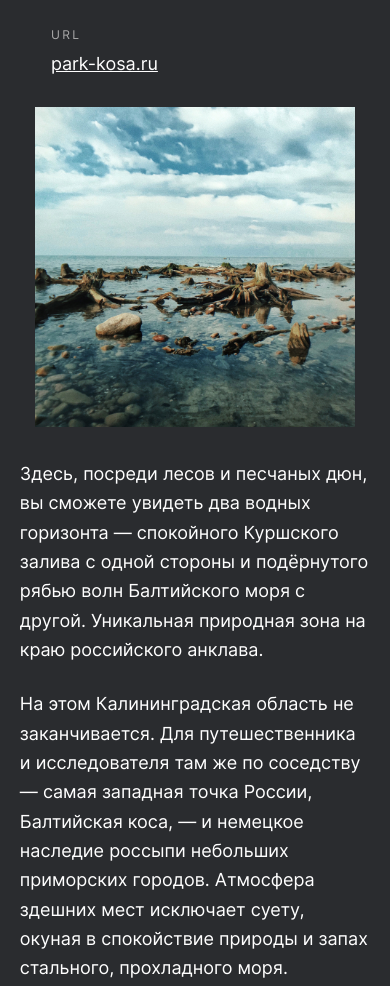
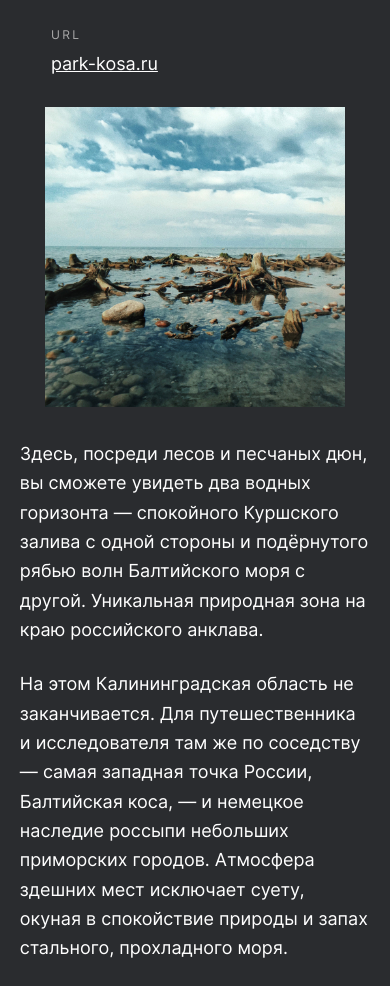
Before and after one commit to naruls/russian-travel, a plain HTML site: page index.html in a window 390 px wide. Shown: the part 1896-2882 px from the top of the page. Drawn offline with Linux system fonts and the light colour scheme.

```diff
--- a/blocks/place/__image/place__image.css
+++ b/blocks/place/__image/place__image.css
@@ -8,8 +8,8 @@
 }
 @media screen and (min-width: 320px) and (max-width: 767px){
   .place__image{
-    width: 320px;
-    height: 320px;
+    max-width: 300px;
+    max-height: 300px;
     grid-row: 3;
     margin: 0 auto;
   }
```
